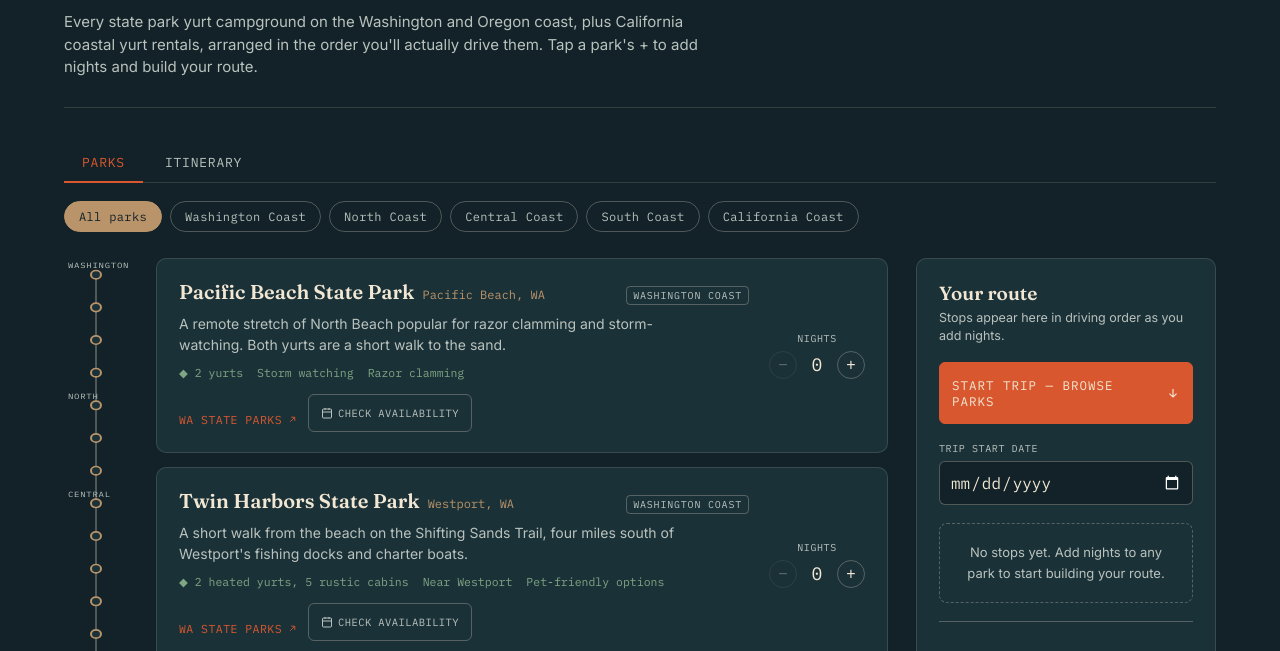
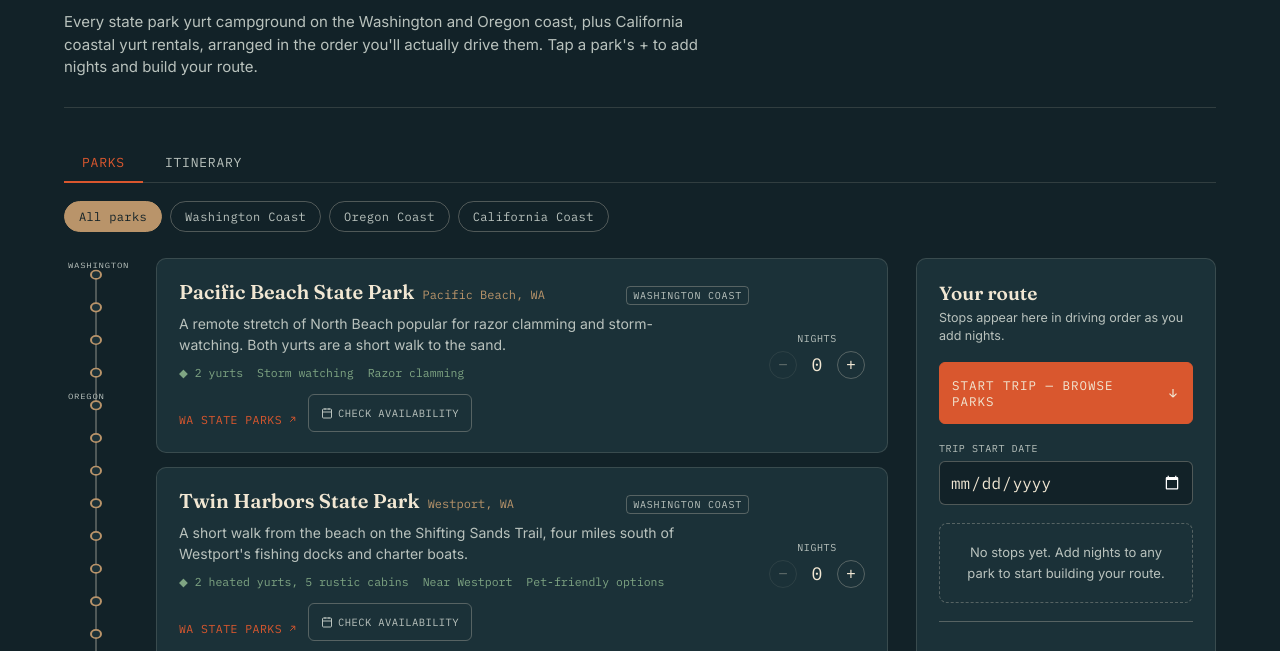
Before and after one commit to chetmcknight/Coast-Planner, a website: page Coast-Planner.html in a window 1280 px wide. Shown: the part 124-775 px from the top of the page. Drawn offline with Linux system fonts and the light colour scheme.

Commit message:
Consolidate regions: North/Central/South → Oregon Coast

```diff
--- a/Coast-Planner.html
+++ b/Coast-Planner.html
@@ -860,19 +860,19 @@
   {id:'twin-harbors', name:'Twin Harbors State Park', town:'Westport, WA', region:'Washington', yurts:'2 heated yurts, 5 rustic cabins', blurb:'A short walk from the beach on the Shifting Sands Trail, four miles south of Westport\'s fishing docks and charter boats.', tags:['Near Westport','Pet-friendly options'], url:'https://parks.wa.gov/find-parks/state-parks/twin-harbors-state-park'},
   {id:'grayland-beach', name:'Grayland Beach State Park', town:'Grayland, WA', region:'Washington', yurts:'10 yurts, most ADA accessible', blurb:'Grassy dunes give way to 7,449 feet of open ocean frontage — a quiet, less-crowded stretch just south of Westport.', tags:['ADA accessible','Kite flying'], url:'https://parks.wa.gov/find-parks/state-parks/grayland-beach-state-park'},
   {id:'cape-disappointment', name:'Cape Disappointment State Park', town:'Ilwaco, WA', region:'Washington', yurts:'Yurts + historic vacation homes', blurb:'Where the Columbia River meets the Pacific, with two lighthouses and the Lewis & Clark Interpretive Center on a 200-foot bluff.', tags:['Lighthouses','History'], url:'https://parks.wa.gov/find-parks/state-parks/cape-disappointment-state-park'},
-  {id:'fort-stevens', name:'Fort Stevens State Park', town:'Hammond / Astoria', region:'North', yurts:'15 yurts, 11 deluxe cabins', blurb:'A former military fort with a famous shipwreck on the beach, freshwater lake swimming, and nine miles of bike paths.', tags:['Shipwreck','Biking','Lake swimming'], parkId:129, raParkId:402178},
-  {id:'nehalem-bay', name:'Nehalem Bay State Park', town:'Manzanita', region:'North', yurts:'18 yurts', blurb:'Set on a long sand spit between the bay and the ocean, a short dune walk from a wide, quiet beach.', tags:['Sand spit','Walk to town'], parkId:142, raParkId:402191},
-  {id:'cape-lookout', name:'Cape Lookout State Park', town:'Tillamook', region:'North', yurts:'13 yurts, 6 deluxe cabins', blurb:'The pick for hikers — the 4.7-mile Cape Lookout Trail cuts through old-growth forest to a cliffside view of the Pacific.', tags:['Best hiking','Whale watching'], parkId:134, raParkId:402146},
-  {id:'devils-lake', name:"Devil's Lake State Recreation Area", town:'Lincoln City', region:'Central', yurts:'10 yurts', blurb:'The only coastal yurt campground actually inside a town — handy if you want restaurants and shops a short walk away.', tags:['In-town','Freshwater paddling'], parkId:155, raParkId:402130},
-  {id:'beverly-beach', name:'Beverly Beach State Park', town:'Newport', region:'Central', yurts:'21 rustic yurts', blurb:'The most popular yurt campground on the coast, with direct beach access and whale-watching viewpoints. Books out up to 9 months ahead.', tags:['Most popular','Book early'], parkId:164, raParkId:402126},
-  {id:'south-beach', name:'South Beach State Park', town:'Newport', region:'Central', yurts:'Yurts available', blurb:'Just across the bay from Beverly Beach, close to the Oregon Coast Aquarium and Yaquina Bay waterfront.', tags:['Near aquarium'], parkId:149, raParkId:402165},
-  {id:'beachside', name:'Beachside State Recreation Site', town:'Waldport', region:'Central', yurts:'2 yurts (seasonal, Mar 15\u2013Oct 31)', blurb:'A small, quieter alternative to the bigger Newport-area parks, right on an uncrowded stretch of beach.', tags:['Quiet','Small campground'], parkId:84, raParkId:402155},
-  {id:'honeyman', name:'Jessie M. Honeyman Memorial State Park', town:'Florence', region:'Central', yurts:'Yurts available', blurb:'Wedged between towering sand dunes and two freshwater lakes — the base camp for dune buggy rides and sandboarding.', tags:['Dunes','Two lakes'], parkId:95, raParkId:402334},
-  {id:'umpqua', name:'Umpqua Lighthouse State Park', town:'Reedsport', region:'South', yurts:'2 rustic + 6 deluxe yurts', blurb:'Home to the only deluxe yurts on the coast with a full kitchenette and TV. Climb the lighthouse and watch for whales.', tags:['Deluxe option','Lighthouse'], parkId:83, raParkId:402343},
-  {id:'tugman', name:'William M. Tugman State Park', town:'Lakeside', region:'South', yurts:'8 yurts, pet-friendly options', blurb:'Tucked beside calm Eel Lake instead of the open ocean — good for paddling, fishing, and a break from coastal wind.', tags:['Calm lake','Pet-friendly'], parkId:69, raParkId:402346},
-  {id:'sunset-bay', name:'Sunset Bay State Park', town:'Coos Bay / Charleston', region:'South', yurts:'8 rustic yurts', blurb:'A sheltered, cliff-ringed cove with calm swimming, and the trailhead for the Shore Acres and Cape Arago loop.', tags:['Sheltered cove','Scenic drive'], parkId:70, raParkId:402382},
-  {id:'bullards-beach', name:'Bullards Beach State Park', town:'Bandon', region:'South', yurts:'13 yurts, some pet-friendly', blurb:'Set inland from the beach for wind protection, near the historic Coquille River Lighthouse and Bandon\'s shops.', tags:['Lighthouse','Horseback riding'], parkId:50, raParkId:402398},
-  {id:'harris-beach', name:'Harris Beach State Park', town:'Brookings', region:'South', yurts:'6 yurts', blurb:'The southernmost coastal campground, with sea stacks offshore and the dramatic Samuel H. Boardman corridor just north.', tags:['Southernmost','Sea stacks'], parkId:58, raParkId:405331},
+  {id:'fort-stevens', name:'Fort Stevens State Park', town:'Hammond / Astoria', region:'Oregon', yurts:'15 yurts, 11 deluxe cabins', blurb:'A former military fort with a famous shipwreck on the beach, freshwater lake swimming, and nine miles of bike paths.', tags:['Shipwreck','Biking','Lake swimming'], parkId:129, raParkId:402178},
+  {id:'nehalem-bay', name:'Nehalem Bay State Park', town:'Manzanita', region:'Oregon', yurts:'18 yurts', blurb:'Set on a long sand spit between the bay and the ocean, a short dune walk from a wide, quiet beach.', tags:['Sand spit','Walk to town'], parkId:142, raParkId:402191},
+  {id:'cape-lookout', name:'Cape Lookout State Park', town:'Tillamook', region:'Oregon', yurts:'13 yurts, 6 deluxe cabins', blurb:'The pick for hikers — the 4.7-mile Cape Lookout Trail cuts through old-growth forest to a cliffside view of the Pacific.', tags:['Best hiking','Whale watching'], parkId:134, raParkId:402146},
+  {id:'devils-lake', name:"Devil's Lake State Recreation Area", town:'Lincoln City', region:'Oregon', yurts:'10 yurts', blurb:'The only coastal yurt campground actually inside a town — handy if you want restaurants and shops a short walk away.', tags:['In-town','Freshwater paddling'], parkId:155, raParkId:402130},
+  {id:'beverly-beach', name:'Beverly Beach State Park', town:'Newport', region:'Oregon', yurts:'21 rustic yurts', blurb:'The most popular yurt campground on the coast, with direct beach access and whale-watching viewpoints. Books out up to 9 months ahead.', tags:['Most popular','Book early'], parkId:164, raParkId:402126},
+  {id:'south-beach', name:'South Beach State Park', town:'Newport', region:'Oregon', yurts:'Yurts available', blurb:'Just across the bay from Beverly Beach, close to the Oregon Coast Aquarium and Yaquina Bay waterfront.', tags:['Near aquarium'], parkId:149, raParkId:402165},
+  {id:'beachside', name:'Beachside State Recreation Site', town:'Waldport', region:'Oregon', yurts:'2 yurts (seasonal, Mar 15\u2013Oct 31)', blurb:'A small, quieter alternative to the bigger Newport-area parks, right on an uncrowded stretch of beach.', tags:['Quiet','Small campground'], parkId:84, raParkId:402155},
+  {id:'honeyman', name:'Jessie M. Honeyman Memorial State Park', town:'Florence', region:'Oregon', yurts:'Yurts available', blurb:'Wedged between towering sand dunes and two freshwater lakes — the base camp for dune buggy rides and sandboarding.', tags:['Dunes','Two lakes'], parkId:95, raParkId:402334},
+  {id:'umpqua', name:'Umpqua Lighthouse State Park', town:'Reedsport', region:'Oregon', yurts:'2 rustic + 6 deluxe yurts', blurb:'Home to the only deluxe yurts on the coast with a full kitchenette and TV. Climb the lighthouse and watch for whales.', tags:['Deluxe option','Lighthouse'], parkId:83, raParkId:402343},
+  {id:'tugman', name:'William M. Tugman State Park', town:'Lakeside', region:'Oregon', yurts:'8 yurts, pet-friendly options', blurb:'Tucked beside calm Eel Lake instead of the open ocean — good for paddling, fishing, and a break from coastal wind.', tags:['Calm lake','Pet-friendly'], parkId:69, raParkId:402346},
+  {id:'sunset-bay', name:'Sunset Bay State Park', town:'Coos Bay / Charleston', region:'Oregon', yurts:'8 rustic yurts', blurb:'A sheltered, cliff-ringed cove with calm swimming, and the trailhead for the Shore Acres and Cape Arago loop.', tags:['Sheltered cove','Scenic drive'], parkId:70, raParkId:402382},
+  {id:'bullards-beach', name:'Bullards Beach State Park', town:'Bandon', region:'Oregon', yurts:'13 yurts, some pet-friendly', blurb:'Set inland from the beach for wind protection, near the historic Coquille River Lighthouse and Bandon\'s shops.', tags:['Lighthouse','Horseback riding'], parkId:50, raParkId:402398},
+  {id:'harris-beach', name:'Harris Beach State Park', town:'Brookings', region:'Oregon', yurts:'6 yurts', blurb:'The southernmost coastal campground, with sea stacks offshore and the dramatic Samuel H. Boardman corridor just north.', tags:['Southernmost','Sea stacks'], parkId:58, raParkId:405331},
 
   /* --- California --- */
   {id:'westport-landing', name:'Westport Beach RV Park & Campground', town:'Westport, CA', region:'California', yurts:'Yurts available', blurb:'A private campground on bluffs above the Pacific just north of Fort Bragg, with yurts, RV sites, and direct beach access on the Mendocino Coast.', tags:['Private','Beach access','Mendocino Coast'], url:'https://westportbeachrv.com/'},
@@ -921,7 +921,7 @@
   renderTrip();
 });
 
-const REGIONS = ['All','Washington','North','Central','South','California'];
+const REGIONS = ['All','Washington','Oregon','California'];
 const filtersEl = document.getElementById('filters');
 REGIONS.forEach(r=>{
   const b = document.createElement('button');
```
